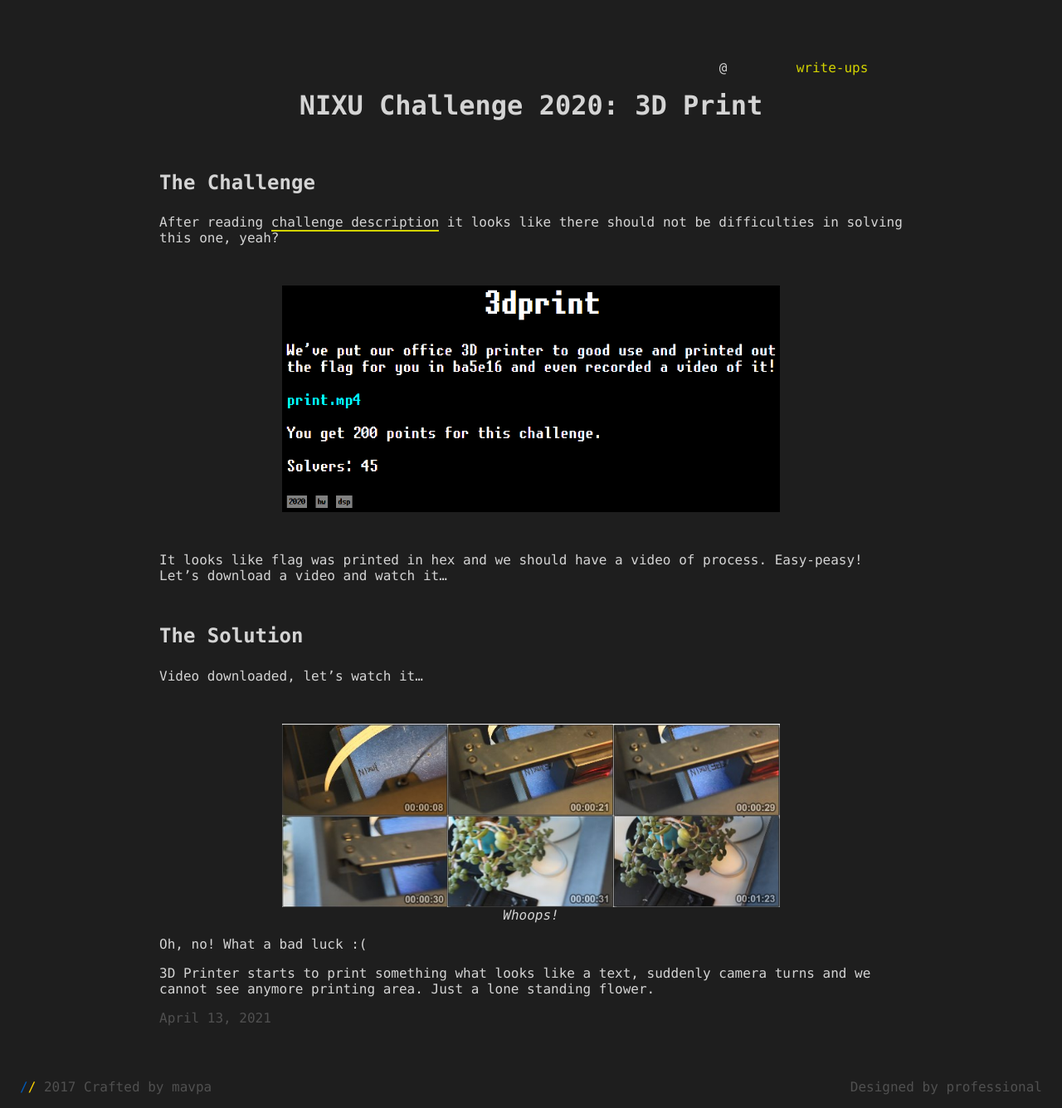
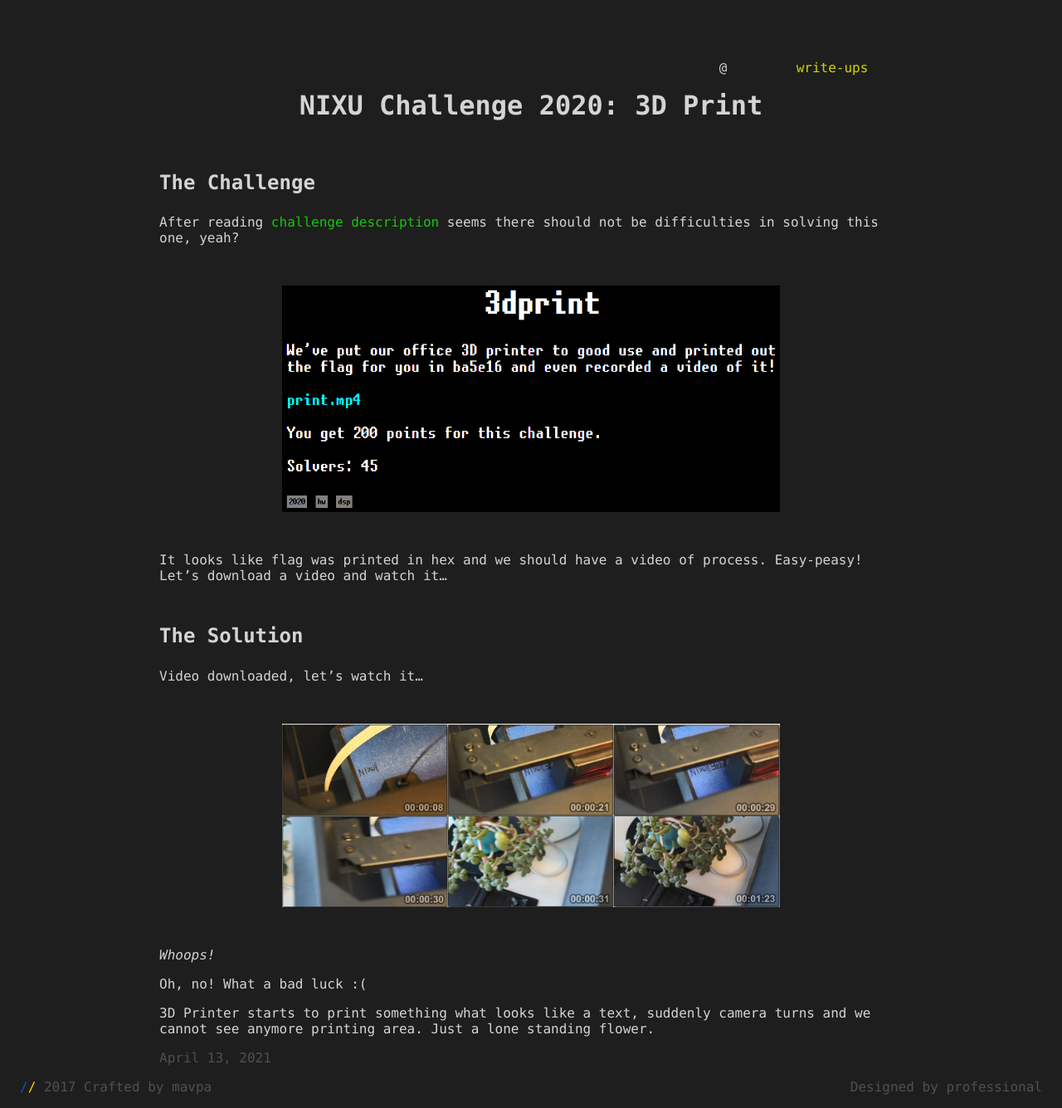
Before and after one commit to taranich/taranich.github.io, a Jekyll site: the page built from _posts/2021-04-13-NIXU2020-3dprint.md, in a window 1280 px wide and 1335 px high. Shown: the whole window at 83% size. Built offline with Jekyll 4.4.1, drawn with Linux system fonts in a browser that asks for light colours.

Commit message:
Fixes for links styling

```diff
--- a/_posts/2021-04-13-NIXU2020-3dprint.md
+++ b/_posts/2021-04-13-NIXU2020-3dprint.md
@@ -6,7 +6,8 @@ semiactive_page: write-ups
 permalink: /write-ups/:year/:month/:day/:title
 ---
 ## The Challenge
-After reading [challenge description](https://thenixuchallenge.com/c/3dprint) it looks like there should not be difficulties in solving this one, yeah?
+After reading [challenge description](https://thenixuchallenge.com/c/3dprint) seems there should not be difficulties
+in solving this one, yeah?
 
 [![Challenge Description](/images/write-ups/NIXU2020/3dprint/challenge.png)](/images/write-ups/NIXU2020/3dprint/challenge.png)
 
@@ -15,9 +16,10 @@ It looks like flag was printed in hex and we should have a video of process. Eas
 ## The Solution
 Video downloaded, let's watch it...
 
-![Video Thumbnails](/images/write-ups/NIXU2020/3dprint/video_thumbs.png)
+[![Video Thumbnails](/images/write-ups/NIXU2020/3dprint/video_thumbs.png)](/images/write-ups/NIXU2020/3dprint/video_thumbs.png)
 *Whoops!*
 
 Oh, no! What a bad luck :(
 
-3D Printer starts to print something what looks like a text, suddenly camera turns and we cannot see anymore printing area. Just a lone standing flower.
+3D Printer starts to print something what looks like a text, suddenly camera turns and we cannot see anymore printing area.
+Just a lone standing flower.
--- a/css/main.css
+++ b/css/main.css
@@ -273,8 +273,8 @@ li.pagination a:hover{
     color: rgb(22,198,12);
 }
 .write-up-link:hover{
-    /* border-bottom: 1px solid rgb(22,198,12); */
-    border-bottom: 2px solid rgb(212, 212, 0);;
+    border-bottom: 1px solid rgb(22,198,12);
+    /* border-bottom: 2px solid rgb(212, 212, 0); */
 }
 .write-up-category{
     color: rgb(212, 212, 212);
--- a/css/markdown.css
+++ b/css/markdown.css
@@ -12,8 +12,12 @@
 
   .post-body a {
     text-decoration: none;
-    color: rgb(212, 212, 212);
-    border-bottom: 2px solid rgb(212, 212, 0);
+    color: rgb(22,198,12);
+    /* border-bottom: 2px solid rgb(212, 212, 0); */
+  }
+
+  .post-body a:hover{
+    border-bottom: 2px solid rgb(22,198,12);
   }
 
   .post-body strong {
@@ -348,6 +352,7 @@
     margin-left: auto;
     margin-right: auto;
     margin-top: -3rem;
+    margin-bottom: 3rem;
     display: block;
     text-align: center;
     width: 70%;
```
